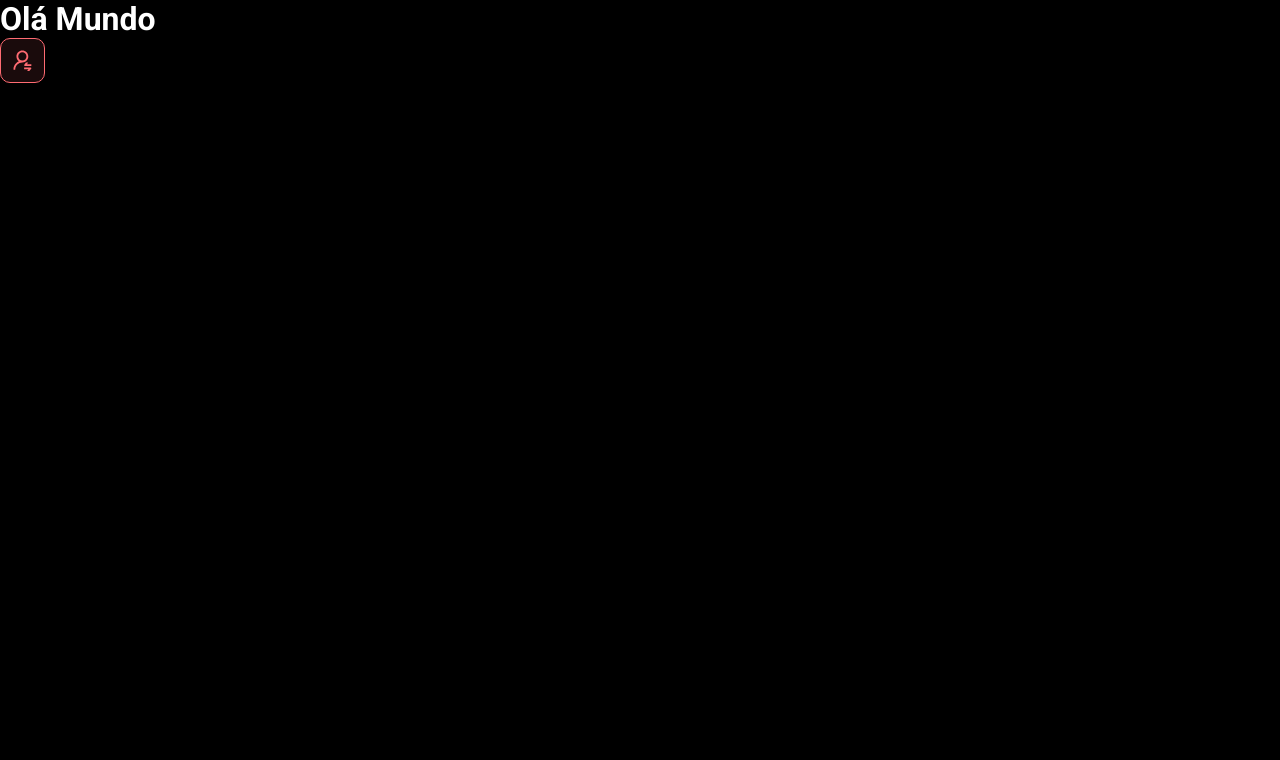
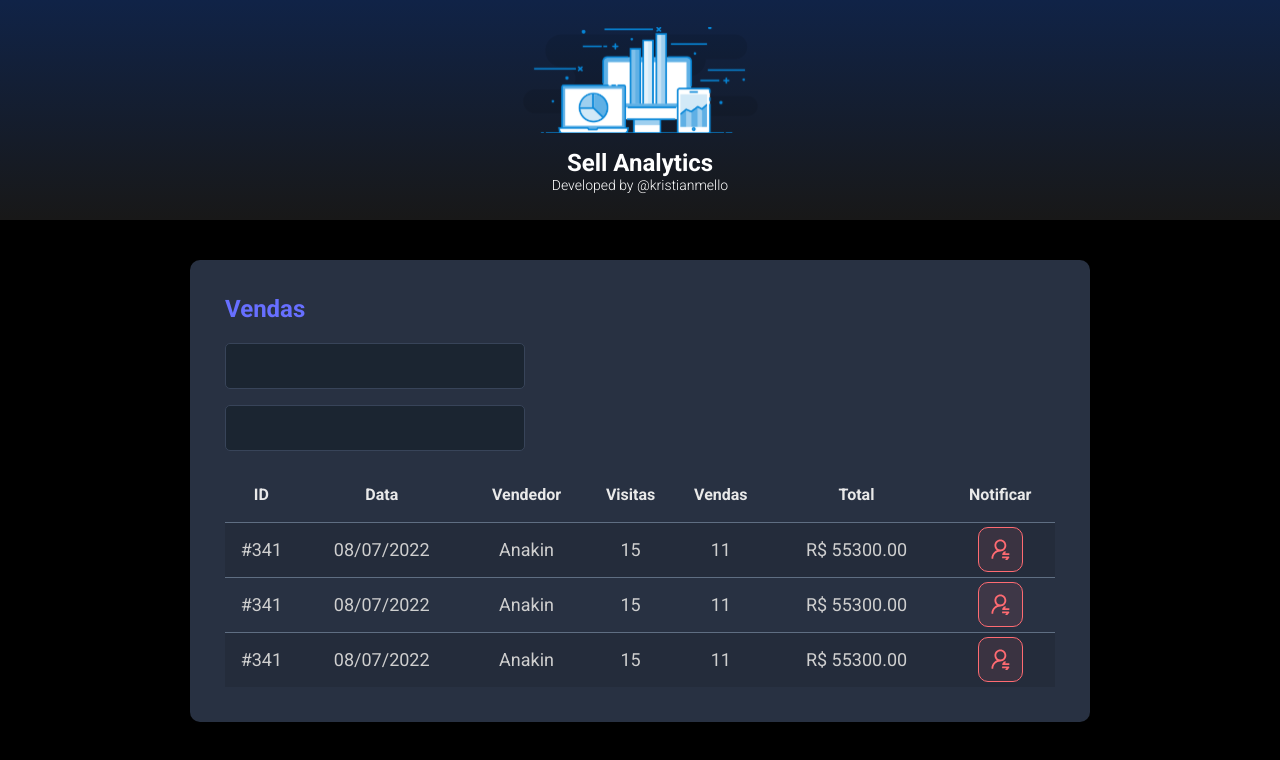
Before and after one commit to kristianBM/analytics-project, a React (Vite) app in the folder frontend/: page / in a window 1280 px wide. Shown: the top 760 px of the page. Built offline with nearby package versions, Linux system fonts and the light colour scheme.

Commit message:
SalesCard Created

```diff
--- a/frontend/src/App.tsx
+++ b/frontend/src/App.tsx
@@ -1,10 +1,17 @@
 import NotificationButton from "./components/Notification-Button"
-
+import Header from "./components/Header"
+import SalesCard from "./components/SalesCard"
 function App() {
   return (
     <>
-    <h1>Olá Mundo</h1>
-    <NotificationButton />
+    <Header/>
+    <main>
+      <section id="sales">
+        <div className="dsmeta-container">
+        <SalesCard />
+        </div>
+        </section>
+        </main>
     </>
   )
 
--- /dev/null
+++ b/frontend/src/components/Header/index.tsx
@@ -0,0 +1,18 @@
+import logo from '../../assets/img/logo.svg'
+import './styles.css'
+
+function Header() {
+    return (
+        <header>
+            <div className="dsmeta-logo-container">
+                <img src={logo} alt="Logo Analytics" />
+                <h1>Sell Analytics</h1>
+                <p>
+                    Developed by
+                    <a href="https://www.instagram.com/kristianmello/"> @kristianmello</a>
+                </p>
+            </div>
+        </header>
+    )
+}
+export default Header
--- /dev/null
+++ b/frontend/src/components/Header/styles.css
@@ -0,0 +1,27 @@
+header {
+    background: linear-gradient(180deg, #102347 0%, #181818 100%);
+    height: 220px;
+    display: flex;
+    align-items: center;
+    justify-content: center;
+  }
+
+  .dsmeta-logo-container {
+    display: flex;
+    flex-direction: column;
+    align-items: center;
+  }
+
+  .dsmeta-logo-container img {
+    width: 235px;
+  }
+
+  .dsmeta-logo-container h1 {
+    margin-top: 15px;
+    font-size: 24px;
+  }
+
+  .dsmeta-logo-container p {
+    font-size: 14px;
+    font-weight: 300;
+  }
--- /dev/null
+++ b/frontend/src/components/SalesCard/index.tsx
@@ -0,0 +1,77 @@
+import NotificationButton from '../Notification-Button'
+import './styles.css'
+function SalesCard() {
+    return (
+        <div className="dsmeta-card">
+        <h2 className="dsmeta-sales-title">Vendas</h2>
+        <div>
+          <div className="dsmeta-form-control-container">
+            <input className="dsmeta-form-control" type="text" />
+          </div>
+          <div className="dsmeta-form-control-container">
+            <input className="dsmeta-form-control" type="text" />
+          </div>
+        </div>
+
+        <div>
+          <table className="dsmeta-sales-table">
+            <thead>
+              <tr>
+                <th className="show992">ID</th>
+                <th className="show576">Data</th>
+                <th>Vendedor</th>
+                <th className="show992">Visitas</th>
+                <th className="show992">Vendas</th>
+                <th>Total</th>
+                <th>Notificar</th>
+              </tr>
+            </thead>
+            <tbody>
+              <tr>
+                <td className="show992">#341</td>
+                <td className="show576">08/07/2022</td>
+                <td>Anakin</td>
+                <td className="show992">15</td>
+                <td className="show992">11</td>
+                <td>R$ 55300.00</td>
+                <td>
+                  <div className="dsmeta-red-btn-container">
+                   <NotificationButton />
+                  </div>
+                </td>
+              </tr>
+              <tr>
+                <td className="show992">#341</td>
+                <td className="show576">08/07/2022</td>
+                <td>Anakin</td>
+                <td className="show992">15</td>
+                <td className="show992">11</td>
+                <td>R$ 55300.00</td>
+                <td>
+                  <div className="dsmeta-red-btn-container">
+                  <NotificationButton />
+                  </div>
+                </td>
+              </tr>
+              <tr>
+                <td className="show992">#341</td>
+                <td className="show576">08/07/2022</td>
+                <td>Anakin</td>
+                <td className="show992">15</td>
+                <td className="show992">11</td>
+                <td>R$ 55300.00</td>
+                <td>
+                  <div className="dsmeta-red-btn-container">
+                  <NotificationButton />
+                  </div>
+                </td>
+              </tr>
+            </tbody>
+
+          </table>
+        </div>
+
+      </div>
+            )
+            }
+export default SalesCard
--- /dev/null
+++ b/frontend/src/components/SalesCard/styles.css
@@ -0,0 +1,65 @@
+.dsmeta-card {
+    background-color: #283142;
+    border-radius: 10px;
+    padding: 30px 10px;
+  }
+
+  .dsmeta-sales-title {
+    color: #676fff;
+    font-size: 24px;
+    margin-bottom: 20px;
+  }
+
+  .dsmeta-form-control-container {
+    margin-bottom: 16px;
+    max-width: 300px;
+  }
+
+  .dsmeta-form-control {
+    width: 100%;
+    height: 46px;
+    background-color: #1b2531;
+    border: 1px solid #384459;
+    border-radius: 5px;
+    color: #9aaabe;
+    padding: 0 20px;
+    font-size: 18px;
+  }
+
+  .dsmeta-sales-table {
+    width: 100%;
+    border-spacing: 0;
+    border-collapse: collapse;
+  }
+
+  .dsmeta-sales-table thead {
+    height: 55px;
+    font-size: 16px;
+    color: #e9e9e9;
+    font-weight: 700;
+  }
+
+  .dsmeta-sales-table tbody {
+    font-size: 14px;
+    font-weight: 400;
+    color: #cfcfcf;
+    text-align: center;
+  }
+
+  .dsmeta-sales-table tbody tr {
+    height: 74px;
+    border-top: 1px solid #5f6e82;
+  }
+
+  .dsmeta-sales-table tbody tr:hover > td {
+    background-color: #384459;
+  }
+
+  .dsmeta-sales-table tbody tr:nth-child(odd) {
+    background-color: #242c3b;
+  }
+
+.dsmeta-red-btn-container {
+    display: flex;
+    justify-content: center;
+}
```
Also changed, not shown: frontend/src/assets/img/logo.svg (added).
